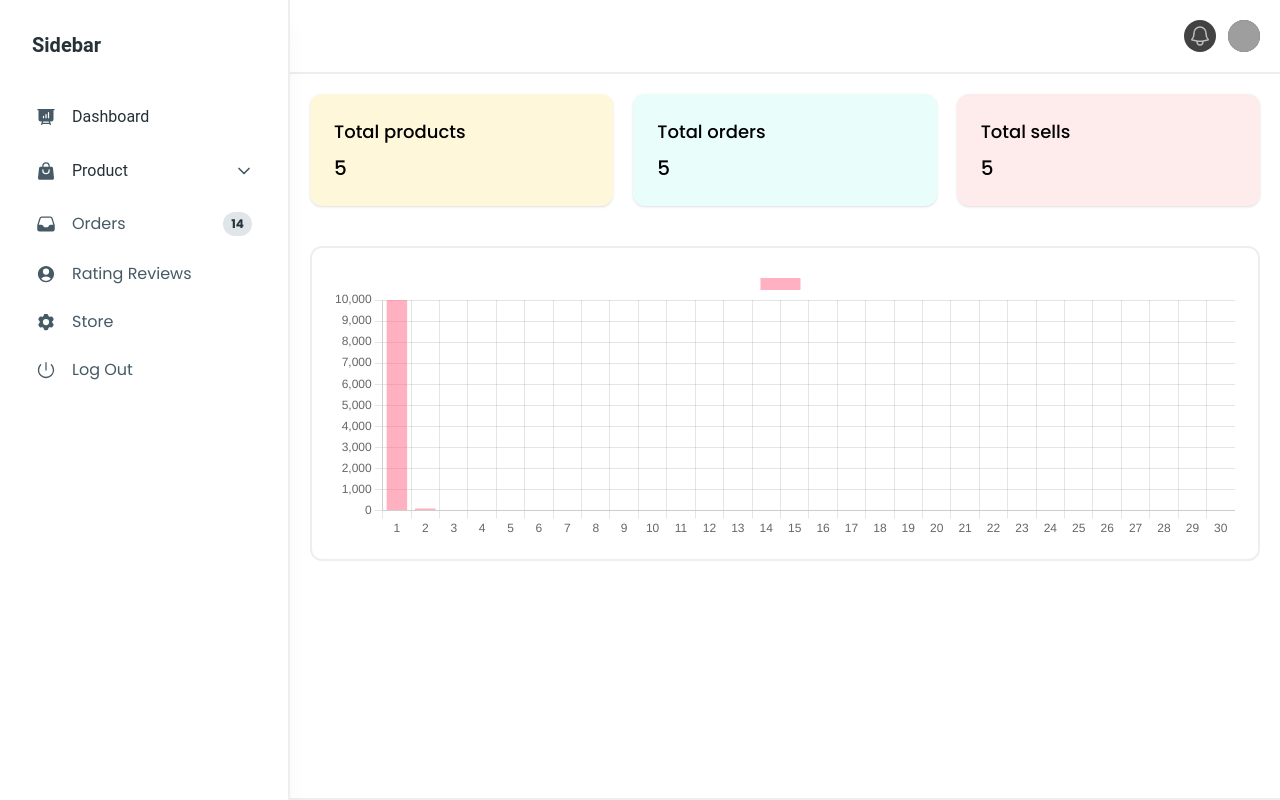
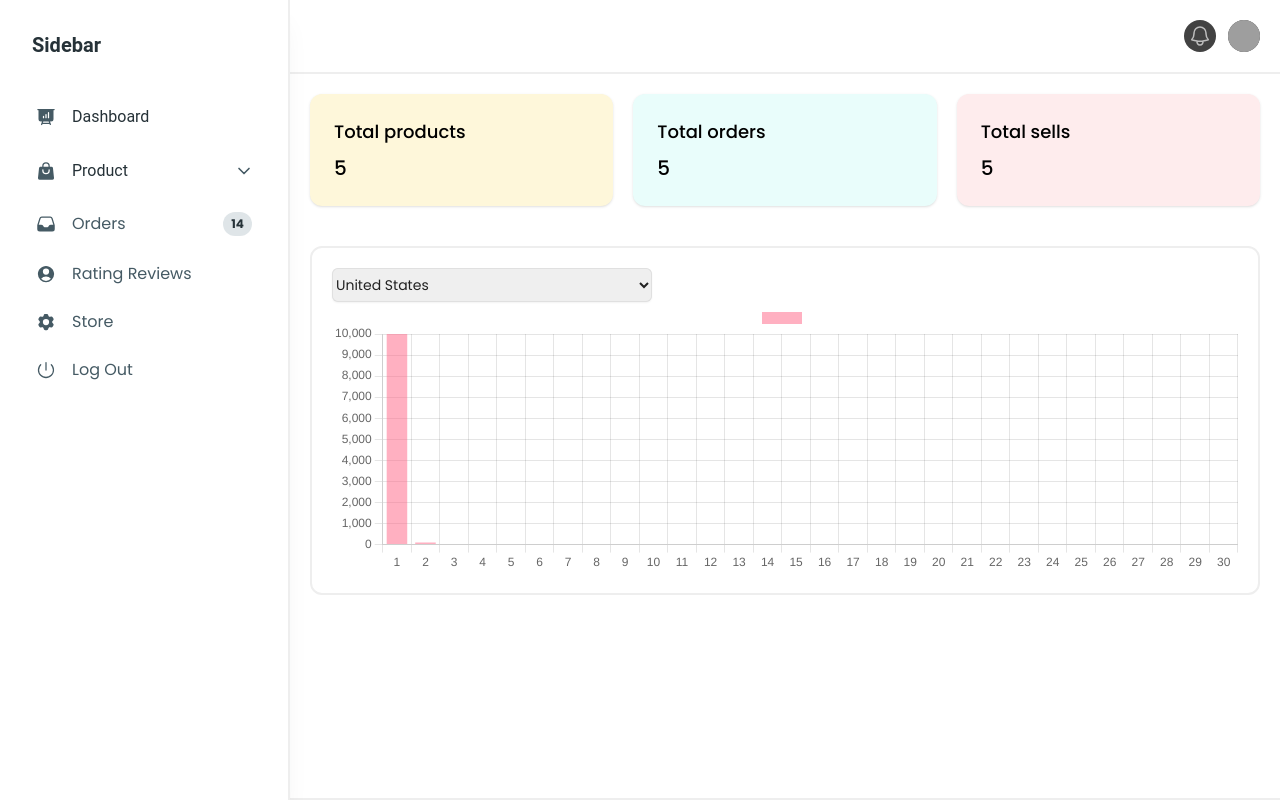
Before and after one commit to my-project-hub/ITS-2011-cw-e-commerce, a React (Vite) app in the folder FRONTEND/: page /admin/dashboard in a window 1280 px wide. Built offline with nearby package versions, Linux system fonts and the light colour scheme; grey boxes are pictures that could not be loaded.

Commit message:
update bar chart

```diff
--- a/FRONTEND/src/component/bar-chart.component.tsx
+++ b/FRONTEND/src/component/bar-chart.component.tsx
@@ -8,6 +8,7 @@ import {
     Legend,
 } from 'chart.js';
 import { Bar } from 'react-chartjs-2';
+import { currentMonth } from '../util/date-time';
 
 ChartJS.register(
     CategoryScale,
@@ -32,8 +33,8 @@ export const options = {
 };
 
 const days = []
-for(let i=0; i<30; i++){
-    days.push(i+1);
+for (let i = 0; i < 30; i++) {
+    days.push(i + 1);
 }
 // const labels = ['1', 'February', 'March'];
 const labels = days;
@@ -43,17 +44,29 @@ export const data = {
     datasets: [
         {
             label: '',
-      data: [10000,100],
+            data: [10000, 100],
             backgroundColor: 'rgba(255, 99, 132, 0.5)',
         },
     ],
 };
 
+const { month, year, today } = currentMonth()
+
 export default function BarChart() {
     return (
         <>
             <div className='w-full bg-white border-2 rounded-xl mt-10 p-5'>
-            <Bar height={"30px"} width={"100%"} options={options} data={data} />
+                <select
+                    id="order-date-seclector"
+                    name="order-date-seclector"
+                    autoComplete="order-date-seclector"
+                    className="foucs:outline-none block w-full rounded-md border-0 py-1.5 text-gray-900 shadow-sm ring-1 ring-inset ring-gray-300 focus:ring-2 focus:ring-inset sm:max-w-xs sm:text-sm sm:leading-6"
+                >
+                    <option>United States</option>
+                    <option>Canada</option>
+                    <option>Mexico</option>
+                </select>
+                <Bar redraw={true} height={"30px"} width={"100%"} options={options} data={data} />
             </div>
         </>
     );
--- /dev/null
+++ b/FRONTEND/src/util/date-time.ts
@@ -0,0 +1,29 @@
+const date = new Date();
+const months =["January","February","March","April","May","June","July","Aughust","September","Octomber","November","december"]
+
+const dateMap = new Map();
+dateMap.set(0,"January");
+dateMap.set(1,"January");
+dateMap.set(3,"January");
+dateMap.set(4,"January");
+dateMap.set(5,"January");
+dateMap.set(6,"January");
+dateMap.set(7,"January")
+dateMap.set(8,"January")
+dateMap.set(9,"January")
+dateMap.set(10,"January")
+dateMap.set(11,"January")
+dateMap.set(12,"January")
+
+export function oneYearBack(){
+
+}
+
+
+export function currentMonth(){
+    const today = date.getDate() //"15"
+    const monthByNumber = date.getMonth()//5
+    const month = months[monthByNumber] //"march"
+    const year = date.getFullYear(); //"2024"
+    return {today , month , year, monthByCount : monthByNumber}
+}
```
Lines whose indentation alone changed are shown as unchanged.
